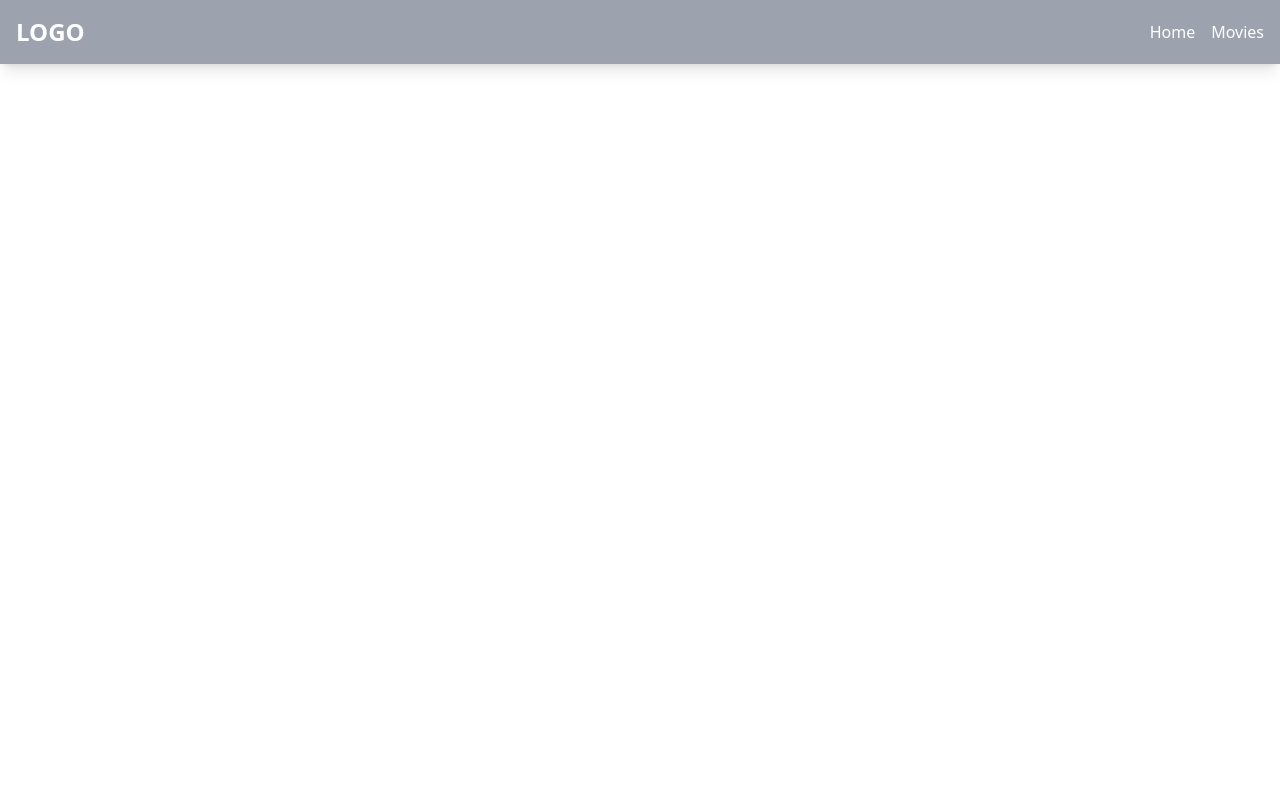
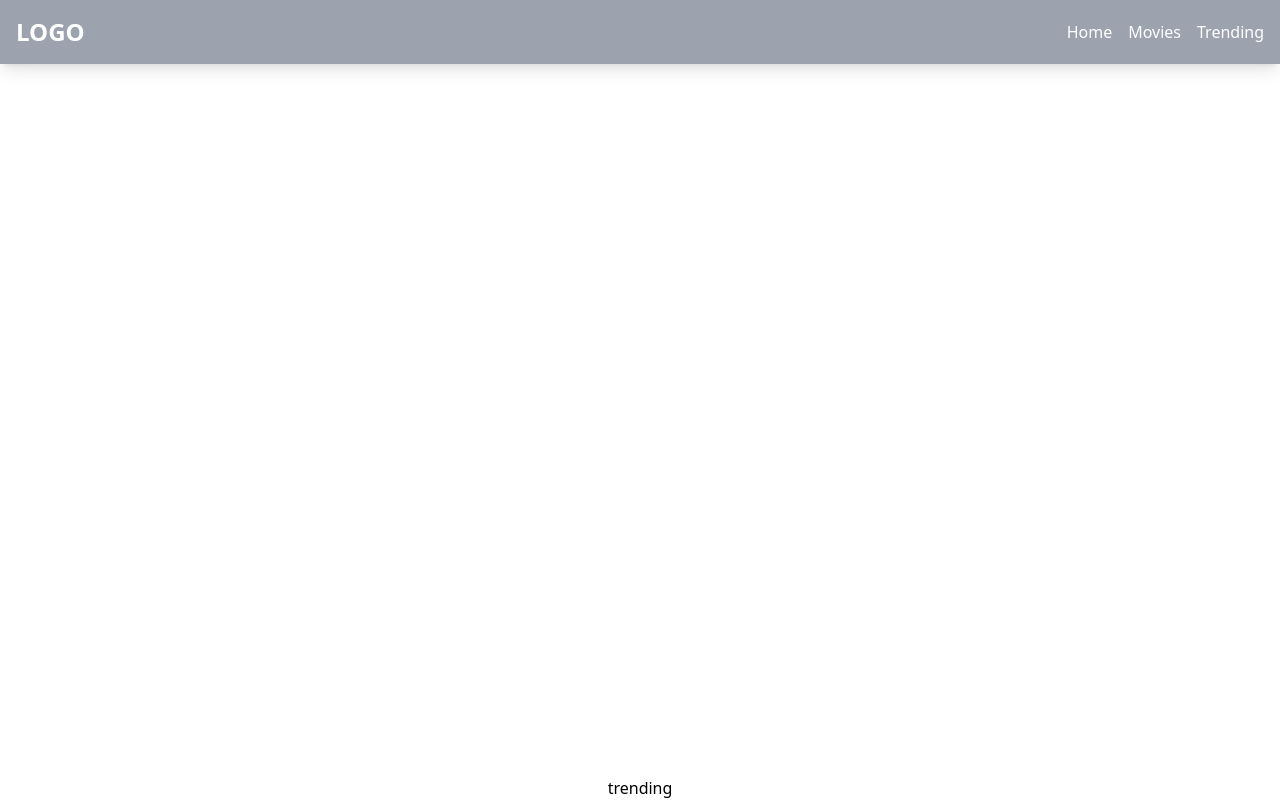
Before and after one commit to lokappakishan/IMDB, a React (Create React App) app: page /trending in a window 1280 px wide. Before the commit this address had no page. Built offline with nearby package versions, Linux system fonts and the light colour scheme; no server answers.

Commit message:
added trending page

```diff
--- a/src/App.jsx
+++ b/src/App.jsx
@@ -3,6 +3,7 @@ import './App.css';
 import Home from './pages/home';
 import Movies from './pages/movies';
 import Navbar from './components/Navbar';
+import Trending from './pages/trending';
 
 function App() {
   return (
@@ -12,6 +13,7 @@ function App() {
       <Routes>
         <Route path='/' element={<Home />}/>
         <Route path='/movies' element={<Movies />} />
+        <Route path='/trending' element={<Trending />} />
       </Routes>
     </div>
   );
--- a/src/components/Navbar.jsx
+++ b/src/components/Navbar.jsx
@@ -1,6 +1,7 @@
 import { Link } from "react-router-dom";
 
 function Navbar() {
+    const pages = ['Movies','Trending'];
     return(
         <div className="flex justify-between items-center p-4 bg-gray-400 text-white shadow-lg">
             <div className="text-2xl font-bold">
@@ -9,7 +10,15 @@ function Navbar() {
             <nav>
                 <ul className="flex space-x-4">
                 <li><Link to='/' >Home</Link></li>
-                <li><Link to='/movies' >Movies</Link></li>
+                {pages.map((page,index)=>(
+                    <li key={index}>
+                        <Link
+                        to={`/${page.toLocaleLowerCase()}`}
+                        >
+                        {page}
+                        </Link>
+                    </li>
+                ))}
                 </ul>
             </nav>
         </div>
--- /dev/null
+++ b/src/pages/trending.jsx
@@ -0,0 +1,29 @@
+import React, { useEffect, useState } from 'react'
+import tmdbApi from '../api'
+
+export default function Trending() {
+    const [trendingData,setTrendingData] = useState([]);
+    useEffect(()=>{
+        const fetchTrending = async()=>{
+            try{
+                    const response = await tmdbApi.get('/trending/movie/day');
+                    const data = response.data.results.map((item)=>({
+                        title: item.title,
+                        overview: item.overview,
+                        posterposter_path: `https://image.tmdb.org/t/p/w500${item.poster_path}`,
+                        vote_average: item.vote_average,
+                        popularity: item.popularity,
+                        release_date: item.release_date
+                    }));
+                    console.log(data);
+            }catch(err){
+                console.log('error fetching trending data',err);
+            }
+        }
+        fetchTrending();
+    })
+
+    return (
+        <div>trending</div>
+    )
+}
```
